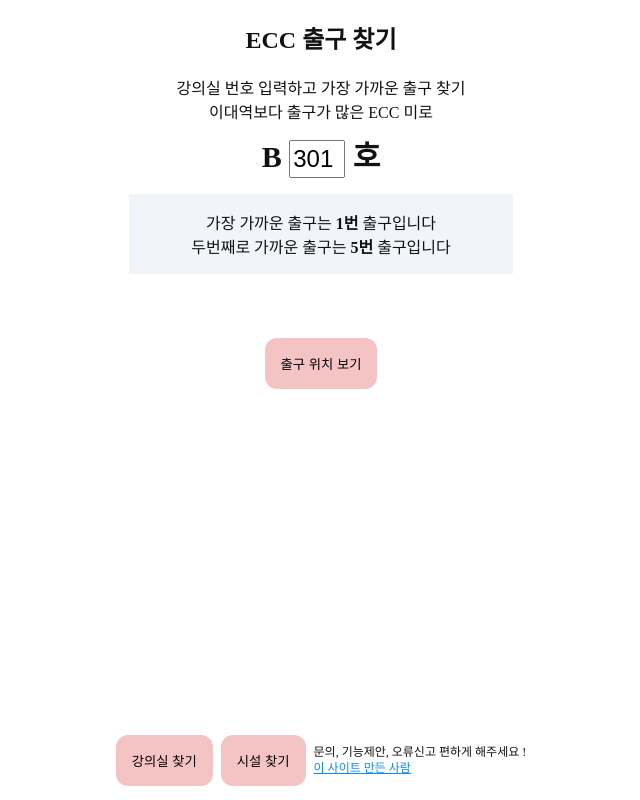
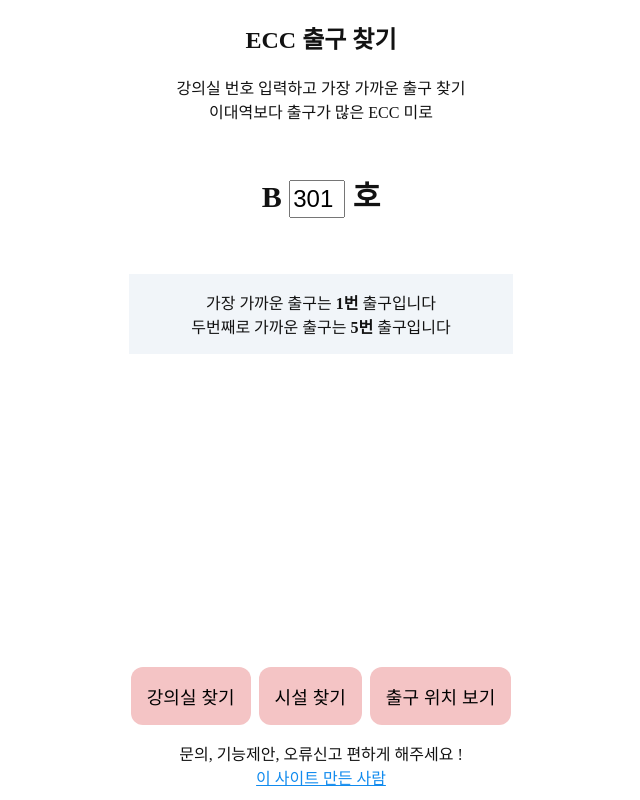
Before and after one commit to seondal/EcCuseMe, a Next.js app: page / in a window 1280 px wide. Shown: the whole page, without its empty margins (319-959 px from the left). Built offline with nearby package versions, Linux system fonts and the light colour scheme.

Commit message:
💄 style :  출구위치 보기 버튼 푸터로 이동 및 소소한 레이아웃 변경

```diff
--- a/src/app/globals.css
+++ b/src/app/globals.css
@@ -37,4 +37,5 @@ button {
   border-radius: 12px;
   padding: 1rem;
   color: black;
+  font-size: large;
 }
--- a/src/app/layout.tsx
+++ b/src/app/layout.tsx
@@ -3,7 +3,7 @@ import { Analytics } from "@vercel/analytics/react";
 import "./globals.css";
 import { ADSENSE_ACCOUNT, GA_TAG } from "@/constants/env";
 import { GoogleAnalytics } from "@next/third-parties/google";
-import Link from "next/link";
+import Navigation from "@/components/Navigation";
 
 export const metadata: Metadata = {
   title: "ECC 출구 찾기",
@@ -22,23 +22,14 @@ export default function RootLayout({
     <html lang="kor">
       <body>
         <header></header>
-        <main className="text-center max-w-96 m-auto pb-20">
+        <main className="text-center max-w-96 m-auto pb-36">
           <h2>ECC 출구 찾기</h2>
           {children}
         </main>
         <Analytics />
         <GoogleAnalytics gaId={GA_TAG} />
-        <footer className="fixed bottom-0 right-0 left-0 flex items-center justify-center gap-2 h-20 bg-background">
-          <Link href={"/"}>
-            <button>강의실 찾기</button>
-          </Link>
-          <Link href={"/facility"}>
-            <button>시설 찾기</button>
-          </Link>
-          <div className="text-xs">
-            <div>문의, 기능제안, 오류신고 편하게 해주세요 !</div>
-            <a href="https://toss.me/seondal">이 사이트 만든 사람</a>
-          </div>
+        <footer className="flex flex-col gap-4 justify-center fixed bottom-0 right-0 left-0 h-36 bg-background">
+          <Navigation />
         </footer>
       </body>
     </html>
--- a/src/app/page.tsx
+++ b/src/app/page.tsx
@@ -14,9 +14,11 @@ export default function Home() {
   }, [classroom]);
 
   return (
-    <>
-      <div>강의실 번호 입력하고 가장 가까운 출구 찾기</div>
-      <div>이대역보다 출구가 많은 ECC 미로</div>
+    <div className="flex flex-col gap-10">
+      <div>
+        <div>강의실 번호 입력하고 가장 가까운 출구 찾기</div>
+        <div>이대역보다 출구가 많은 ECC 미로</div>
+      </div>
       <div className="font-bold text-center my-4 text-3xl">
         <span>B </span>
         <input
@@ -31,7 +33,7 @@ export default function Home() {
         />
         <span> 호</span>
       </div>
-      <div className="bg-secondary p-4 my-4">
+      <div className="bg-secondary p-4">
         {data?.closestExit === 0 ? (
           <>올바른 강의실 번호를 입력해주세요</>
         ) : (
@@ -47,8 +49,7 @@ export default function Home() {
           </>
         )}
       </div>
-      <EccImage />
       <KakaoAdfit width={320} height={100} unit={"DAN-UR1xj929Pmx2ug2Y"} />
-    </>
+    </div>
   );
 }
--- a/src/components/EccImage.tsx
+++ b/src/components/EccImage.tsx
@@ -7,7 +7,7 @@ export default function EccImage() {
   const [show, setShow] = useState(false);
 
   return (
-    <div className="my-16">
+    <div>
       <button onClick={() => setShow(true)}>출구 위치 보기</button>
       {show && (
         <div
--- a/src/components/Navigation.tsx
+++ b/src/components/Navigation.tsx
@@ -0,0 +1,22 @@
+import Link from "next/link";
+import EccImage from "./EccImage";
+
+export default function Navigation() {
+  return (
+    <>
+      <div className="flex justify-center gap-2">
+        <Link href={"/"}>
+          <button>강의실 찾기</button>
+        </Link>
+        <Link href={"/facility"}>
+          <button>시설 찾기</button>
+        </Link>
+        <EccImage />
+      </div>
+      <div className="text-center">
+        <div>문의, 기능제안, 오류신고 편하게 해주세요 !</div>
+        <a href="https://toss.me/seondal">이 사이트 만든 사람</a>
+      </div>
+    </>
+  );
+}
```
